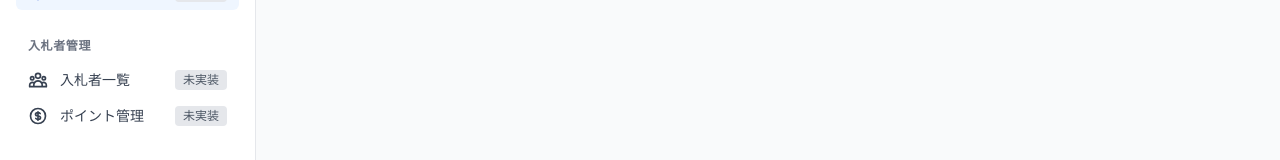
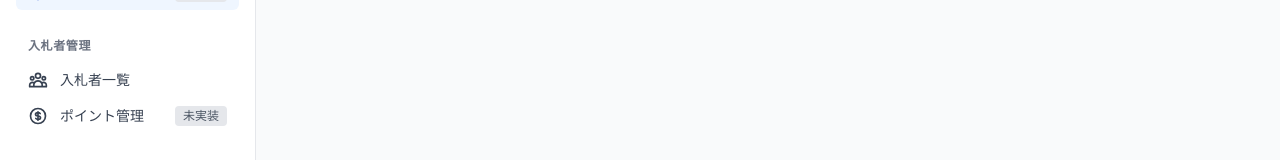
Before and after one commit to tsutsumi389/real-time-auction, a Vue app in the folder frontend/: page /admin/items in a window 1280 px wide. Shown: the part 166-326 px from the top of the page. Built offline with nearby package versions, Linux system fonts and the light colour scheme; no server answers.

Commit message:
feat: 入札者一覧の未実装ラベルを削除

```diff
--- a/frontend/src/components/admin/AdminSidebar.vue
+++ b/frontend/src/components/admin/AdminSidebar.vue
@@ -148,7 +148,6 @@
                 />
               </svg>
               入札者一覧
-              <span class="ml-auto text-xs bg-gray-200 text-gray-600 px-2 py-0.5 rounded">未実装</span>
             </router-link>
 
             <router-link
```
